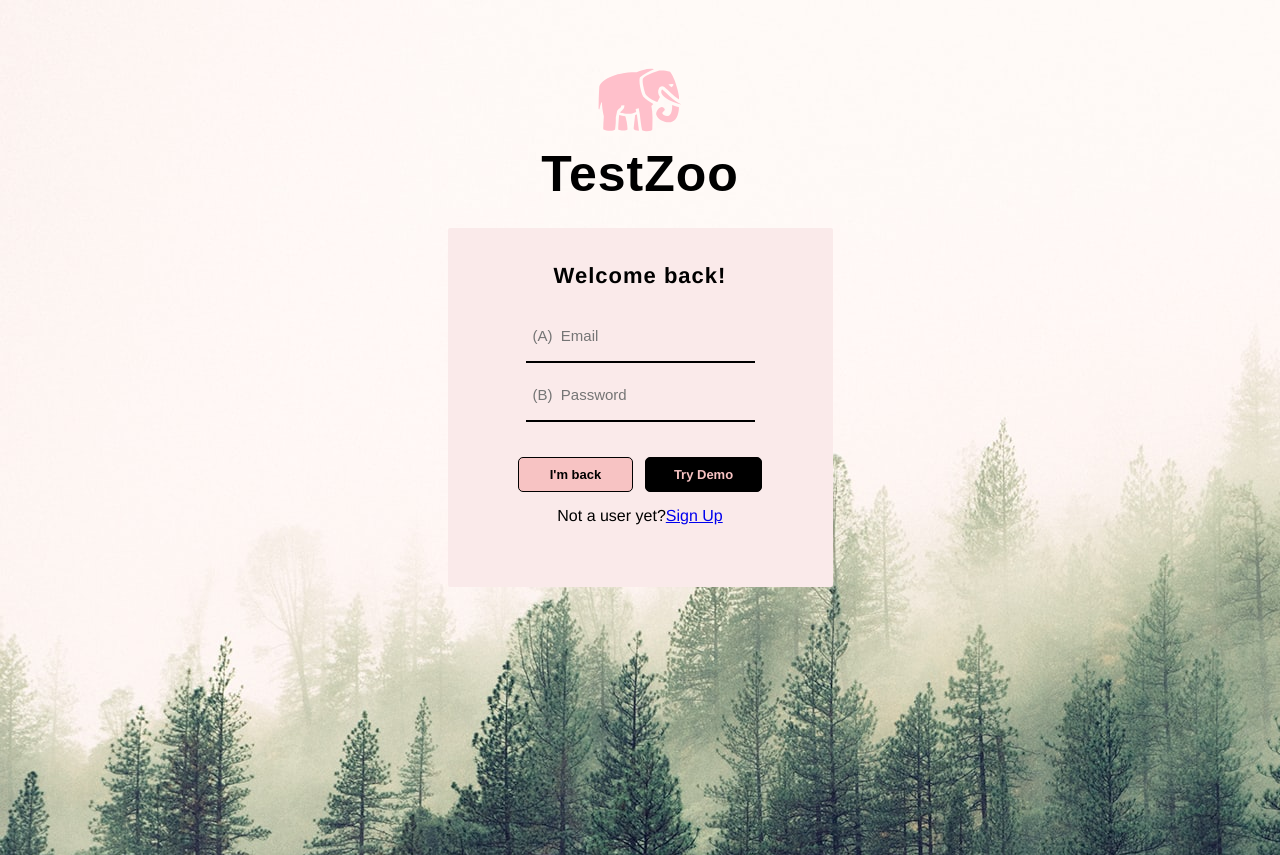
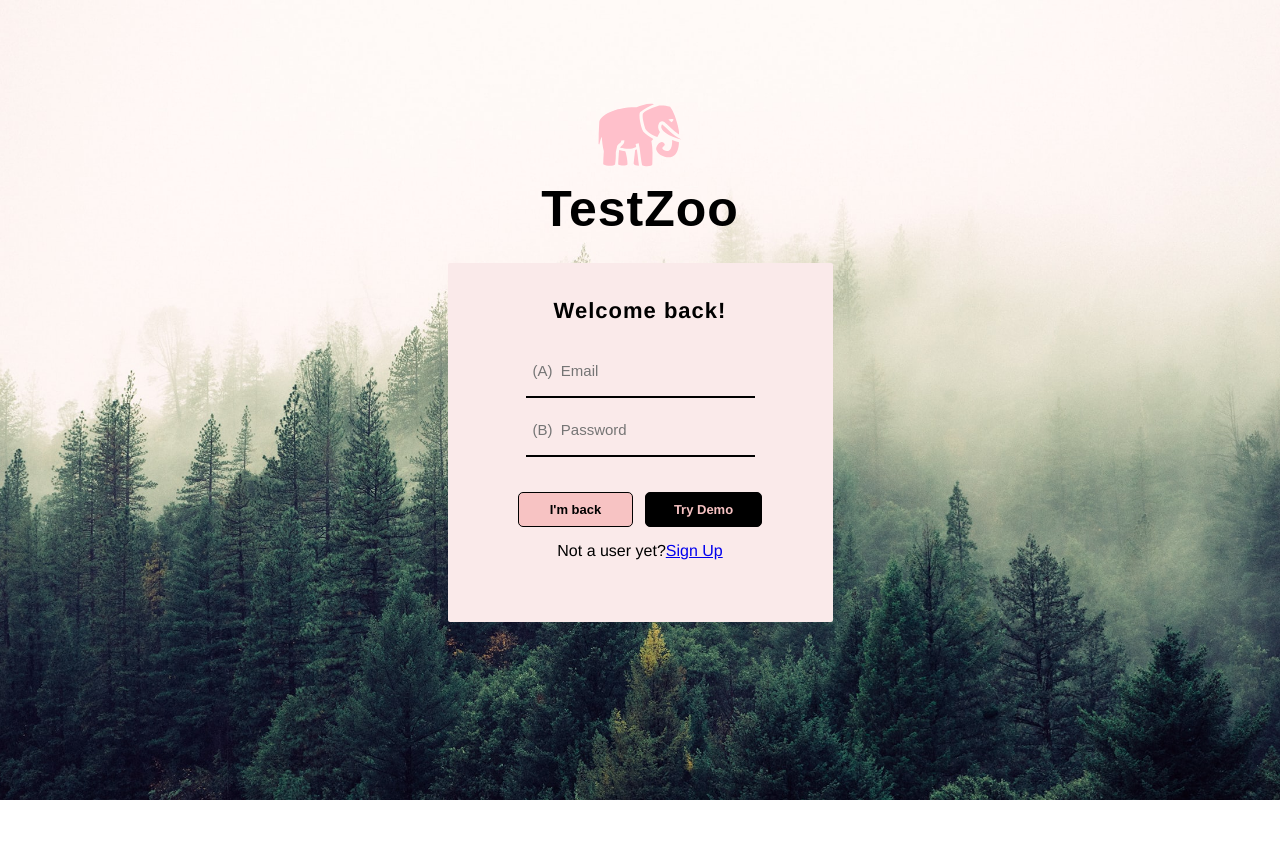
Before and after one commit to binonguyen1090/mern-testzoo, a React (Create React App) app in the folder frontend/: page /#/login in a window 1280 px wide. After the commit the page ends 800 px from the top, so only its background shows below. Built offline with nearby package versions, Linux system fonts and the light colour scheme.

Commit message:
add error messages for questions

```diff
--- a/frontend/src/components/nav/navbar.css
+++ b/frontend/src/components/nav/navbar.css
@@ -118,6 +118,8 @@
 
 .splash-top {
   background: url("/signin.png");
+  background-repeat:no-repeat;
+  background-size:cover;
   min-height: 97vh;
   display: flex;
   align-items: center;
--- a/frontend/src/components/session/sign_up_form.css
+++ b/frontend/src/components/session/sign_up_form.css
@@ -1,14 +1,16 @@
 .signup-form-container {
   display: flex;
   flex-direction: column;
-  padding-top: 55px;
   justify-content: flex-start;
   align-items: center;
   background: url("/signin.png");
+  background-repeat:no-repeat;
+  background-size:cover;
   height: 100vh;
 }
 
 .signin-header {
+  padding-top: 90px;
   display: flex;
   flex-direction: column;
   margin-bottom: 10px;
@@ -116,7 +118,7 @@
 
 
 html, body {
-  height: 100%;
+  height: 100vh;
   font-family: Helvetica Neue,Helvetica,Arial,sans-serif;
   /* background-color: #282C34; */
   -webkit-font-smoothing: antialiased;
```
